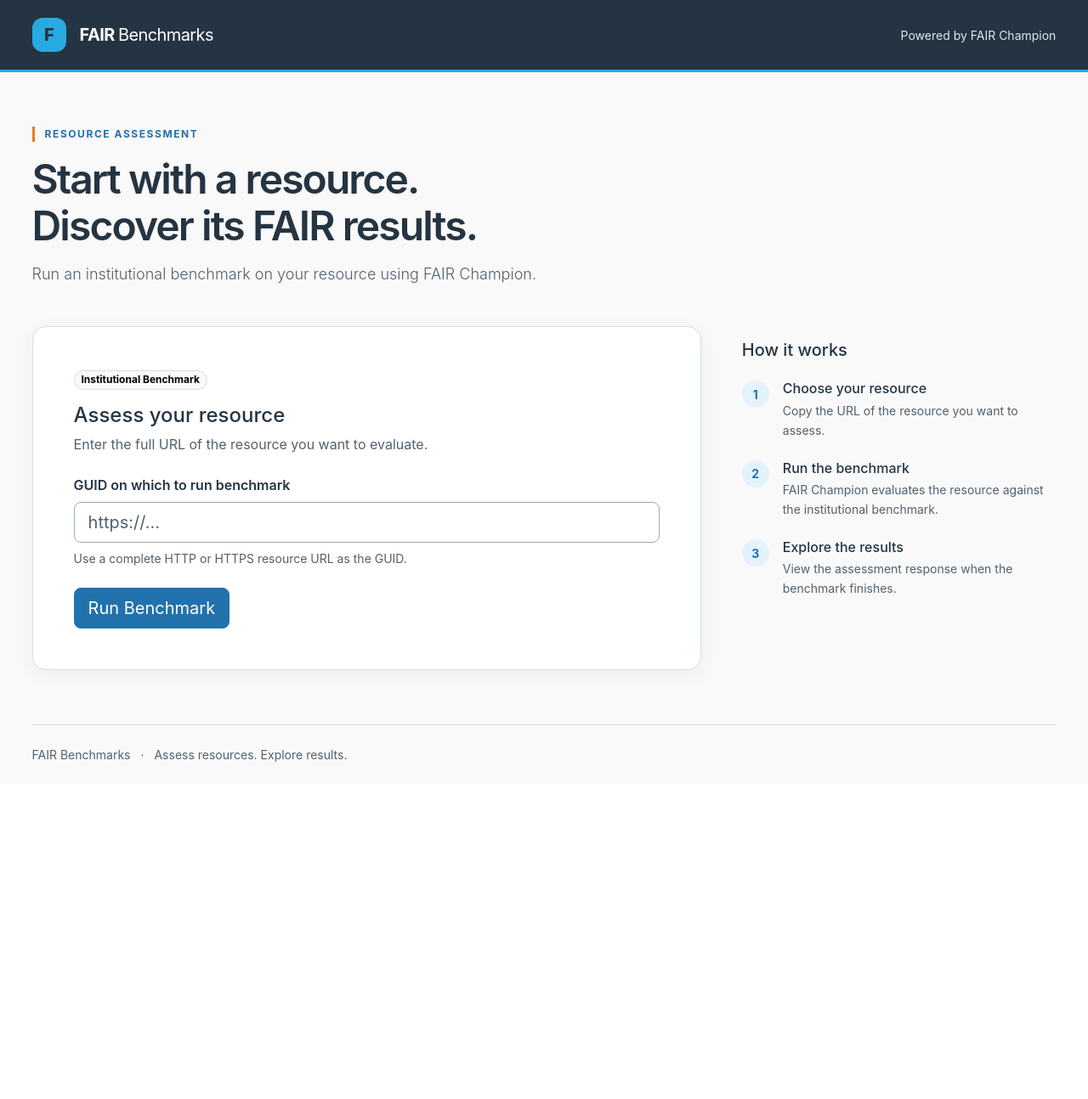
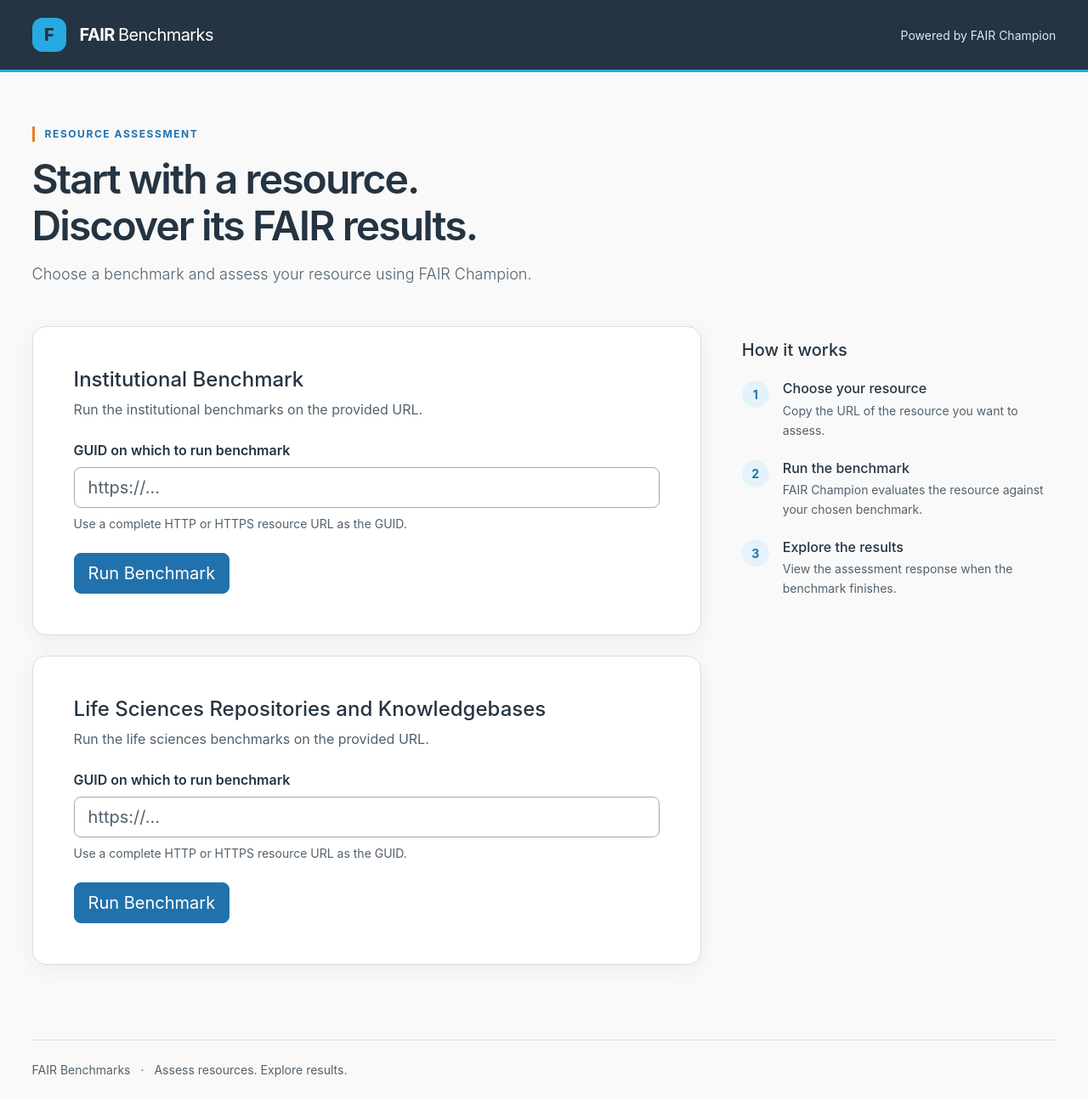
Before and after one commit to FAIRsharing/BenchmarkFacade, a Sinatra app: page / in a window 1280 px wide. Shown: the whole page at 85% size. Before the commit the page ends 897 px from the top, so only its background shows below. Run offline with Sinatra, Linux system fonts and the light colour scheme.

Commit message:
Added a second benchmark. #4

```diff
--- a/views/index.erb
+++ b/views/index.erb
@@ -1,25 +1,26 @@
 <header class="page-heading mb-4 mb-md-5">
   <p class="eyebrow mb-3">Resource assessment</p>
   <h1 class="display-5 fw-semibold mb-3">Start with a resource.<br>Discover its FAIR results.</h1>
-  <p class="lead text-body-secondary mb-0">Run an institutional benchmark on your resource using FAIR Champion.</p>
+  <p class="lead text-body-secondary mb-0">Choose a benchmark and assess your resource using FAIR Champion.</p>
 </header>
 
 <div class="row g-4 g-xl-5 align-items-start">
   <div class="col-lg-8">
-    <section class="card benchmark-card" aria-labelledby="assessment-title">
+    <% @benchmarks.each do |operation, config| %>
+    <section class="card benchmark-card mb-4" aria-labelledby="<%= Rack::Utils.escape_html(operation) %>-title">
       <div class="card-body p-4 p-md-5">
-        <span class="badge rounded-pill text-bg-light border mb-3">Institutional Benchmark</span>
-        <h2 id="assessment-title" class="h4 mb-2">Assess your resource</h2>
-        <p class="text-body-secondary mb-4">Enter the full URL of the resource you want to evaluate.</p>
-        <form action="/institutional_benchmark" method="get">
-          <label for="guid" class="form-label fw-semibold">GUID on which to run benchmark</label>
-          <input type="text" id="guid" name="guid" class="form-control form-control-lg"
-                 placeholder="https://…" aria-describedby="guid-help" required>
-          <div id="guid-help" class="form-text mt-2">Use a complete HTTP or HTTPS resource URL as the GUID.</div>
+        <h2 id="<%= Rack::Utils.escape_html(operation) %>-title" class="h4 mb-2"><%= Rack::Utils.escape_html(config[:title]) %></h2>
+        <p class="text-body-secondary mb-4"><%= Rack::Utils.escape_html(config[:description]) %></p>
+        <form action="/<%= Rack::Utils.escape_html(operation) %>" method="get">
+          <label for="<%= Rack::Utils.escape_html(operation) %>-guid" class="form-label fw-semibold">GUID on which to run benchmark</label>
+          <input type="text" id="<%= Rack::Utils.escape_html(operation) %>-guid" name="guid" class="form-control form-control-lg"
+                 placeholder="https://…" aria-describedby="<%= Rack::Utils.escape_html(operation) %>-guid-help" required>
+          <div id="<%= Rack::Utils.escape_html(operation) %>-guid-help" class="form-text mt-2">Use a complete HTTP or HTTPS resource URL as the GUID.</div>
           <button type="submit" class="btn btn-primary btn-lg mt-4 action-label">run benchmark</button>
         </form>
       </div>
     </section>
+    <% end %>
   </div>
   <aside class="col-lg-4 pt-lg-3" aria-labelledby="how-it-works">
     <h2 id="how-it-works" class="h5 mb-4">How it works</h2>
@@ -30,7 +31,7 @@
       </li>
       <li class="d-flex gap-3 mb-4">
         <span class="step-number" aria-hidden="true">2</span>
-        <div><h3 class="h6 mb-1">Run the benchmark</h3><p class="small text-body-secondary mb-0">FAIR Champion evaluates the resource against the institutional benchmark.</p></div>
+        <div><h3 class="h6 mb-1">Run the benchmark</h3><p class="small text-body-secondary mb-0">FAIR Champion evaluates the resource against your chosen benchmark.</p></div>
       </li>
       <li class="d-flex gap-3">
         <span class="step-number" aria-hidden="true">3</span>
```
Also changed, not shown: tests/app_test.rb (+19 -9 lines), tests/benchmark_run_test.rb (+4 -2 lines).
